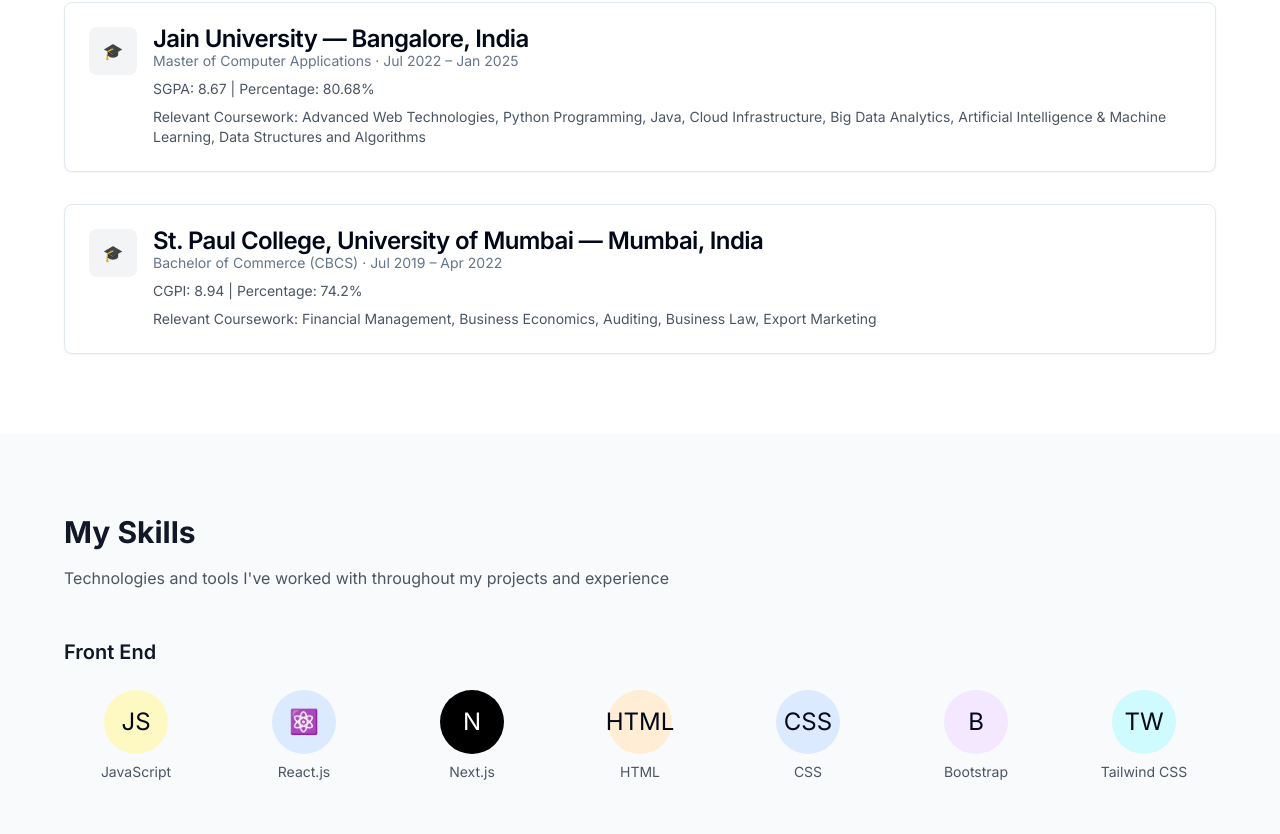
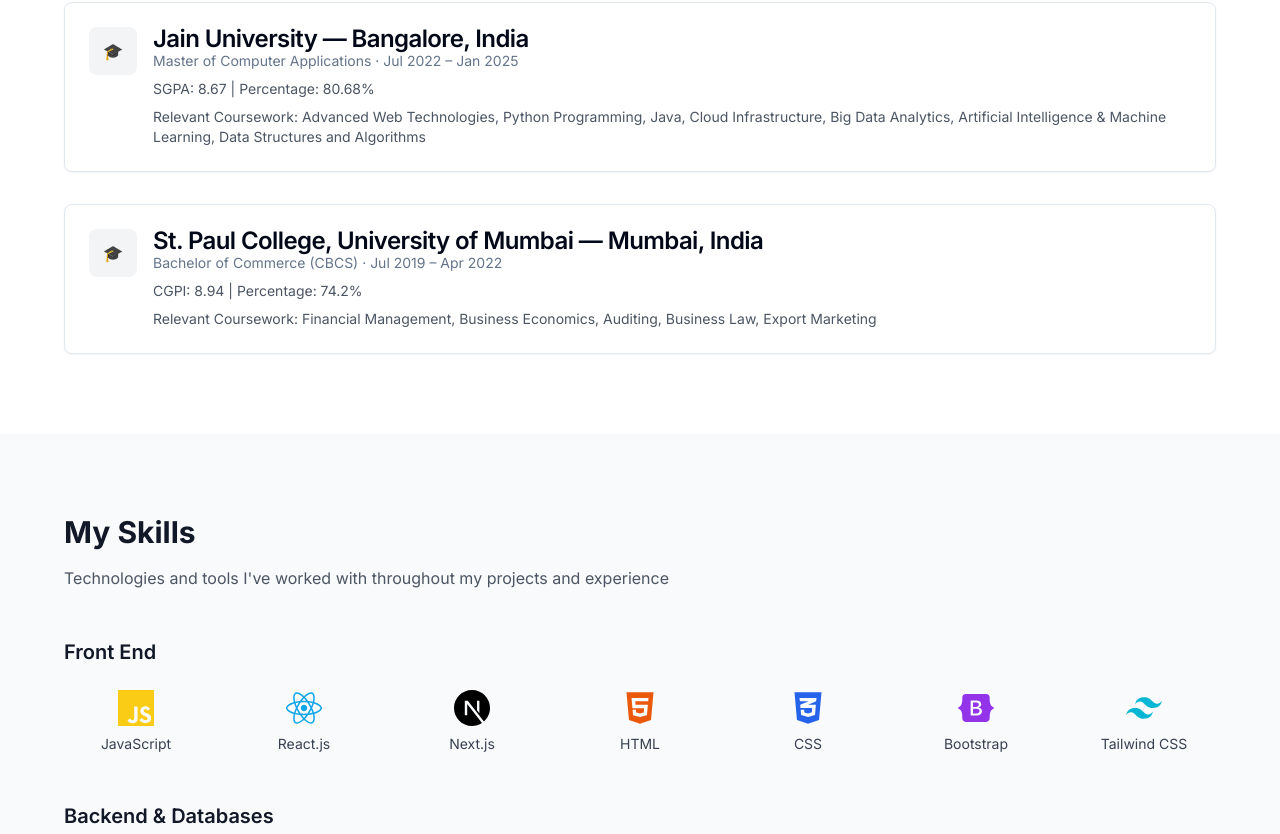
Before and after one commit to amitkukrejadev/portfilio, a Next.js app: page / in a window 1280 px wide. Shown: the part 1953-2787 px from the top of the page. Built offline with nearby package versions, Linux system fonts and the light colour scheme.

Commit message:
Updated the Homepage

```diff
--- a/app/page.tsx
+++ b/app/page.tsx
@@ -1,12 +1,28 @@
 "use client";
 
+import { VscCode } from "react-icons/vsc";
 import {
+  FaReact,
+  FaHtml5,
+  FaCss3Alt,
+  FaBootstrap,
+  FaNodeJs,
+  FaGitAlt,
+  FaGithub,
+  FaFigma,
+  FaDocker,
+} from "react-icons/fa";
+import {
+  SiJavascript,
+  SiNextdotjs,
+  SiTailwindcss,
+  SiExpress,
+  SiMongodb,
+  SiPostgresql,
+  SiPrisma,
+  SiVercel,
+  SiFastify,
   SiReact,
-  SiNextdotjs,
-  SiNodedotjs,
-  SiJavascript,
-  SiMongodb,
-  SiTailwindcss,
 } from "react-icons/si";
 import {
   Mail,
@@ -30,6 +46,8 @@ import Link from "next/link";
 import { useEffect, useRef } from "react";
 
 export default function Home() {
+  const iconClasses = "text-4xl mb-2";
+
   const reactIconRef = useRef<HTMLDivElement>(null);
   const nextIconRef = useRef<HTMLDivElement>(null);
   const nodeIconRef = useRef<HTMLDivElement>(null);
@@ -81,6 +99,20 @@ export default function Home() {
     nextAnimation();
     nodeAnimation();
   }, []);
+
+  type SkillItemProps = {
+    icon: React.ReactNode;
+    label: string;
+  };
+
+  const SkillItem = ({ icon, label }: SkillItemProps) => (
+    <div className="flex flex-col items-center">
+      <div className="w-16 h-16 rounded-full bg-gray-100 dark:bg-gray-800 flex items-center justify-center text-2xl mb-2">
+        {icon}
+      </div>
+      <span className="text-sm text-gray-600 dark:text-gray-300">{label}</span>
+    </div>
+  );
 
   return (
     <div className="bg-white dark:bg-gray-950">
@@ -242,7 +274,7 @@ export default function Home() {
                   className="flex flex-col items-center group cursor-pointer"
                 >
                   <div className="w-20 h-20 bg-green-100 dark:bg-green-900/30 rounded-lg flex items-center justify-center shadow-lg transition-all duration-300 group-hover:shadow-xl border border-green-200 dark:border-green-800">
-                    <SiNodedotjs className="text-green-600 dark:text-green-400 text-3xl" />
+                    <FaNodeJs className="text-green-600 dark:text-green-400 text-3xl" />
                   </div>
                   <span className="text-sm text-gray-600 dark:text-gray-300 mt-2 font-medium">
                     Node.js
@@ -521,178 +553,113 @@ export default function Home() {
           </p>
 
           <div className="space-y-12">
+            {/* Front End */}
             <div>
               <h3 className="text-xl font-semibold text-gray-900 dark:text-white mb-6">
                 Front End
               </h3>
               <div className="grid grid-cols-2 sm:grid-cols-4 lg:grid-cols-7 gap-6">
-                <div className="flex flex-col items-center">
-                  <div className="w-16 h-16 bg-yellow-100 dark:bg-yellow-900/30 rounded-full flex items-center justify-center mb-2">
-                    <span className="text-2xl">JS</span>
-                  </div>
-                  <span className="text-sm text-gray-600 dark:text-gray-300">
-                    JavaScript
-                  </span>
+                <div className="flex flex-col items-center text-gray-700 dark:text-gray-300">
+                  <SiJavascript className={`${iconClasses} text-yellow-400`} />
+                  <span className="text-sm">JavaScript</span>
                 </div>
-                <div className="flex flex-col items-center">
-                  <div className="w-16 h-16 bg-blue-100 dark:bg-blue-900/30 rounded-full flex items-center justify-center mb-2">
-                    <span className="text-2xl">⚛️</span>
-                  </div>
-                  <span className="text-sm text-gray-600 dark:text-gray-300">
-                    React.js
-                  </span>
+                <div className="flex flex-col items-center text-gray-700 dark:text-gray-300">
+                  <FaReact className={`${iconClasses} text-sky-500`} />
+                  <span className="text-sm">React.js</span>
                 </div>
-                <div className="flex flex-col items-center">
-                  <div className="w-16 h-16 bg-black dark:bg-gray-800 rounded-full flex items-center justify-center mb-2">
-                    <span className="text-2xl text-white">N</span>
-                  </div>
-                  <span className="text-sm text-gray-600 dark:text-gray-300">
-                    Next.js
-                  </span>
+                <div className="flex flex-col items-center text-gray-700 dark:text-gray-300">
+                  <SiNextdotjs
+                    className={`${iconClasses} text-black dark:text-white`}
+                  />
+                  <span className="text-sm">Next.js</span>
                 </div>
-                <div className="flex flex-col items-center">
-                  <div className="w-16 h-16 bg-orange-100 dark:bg-orange-900/30 rounded-full flex items-center justify-center mb-2">
-                    <span className="text-2xl">HTML</span>
-                  </div>
-                  <span className="text-sm text-gray-600 dark:text-gray-300">
-                    HTML
-                  </span>
+                <div className="flex flex-col items-center text-gray-700 dark:text-gray-300">
+                  <FaHtml5 className={`${iconClasses} text-orange-600`} />
+                  <span className="text-sm">HTML</span>
                 </div>
-                <div className="flex flex-col items-center">
-                  <div className="w-16 h-16 bg-blue-100 dark:bg-blue-900/30 rounded-full flex items-center justify-center mb-2">
-                    <span className="text-2xl">CSS</span>
-                  </div>
-                  <span className="text-sm text-gray-600 dark:text-gray-300">
-                    CSS
-                  </span>
+                <div className="flex flex-col items-center text-gray-700 dark:text-gray-300">
+                  <FaCss3Alt className={`${iconClasses} text-blue-600`} />
+                  <span className="text-sm">CSS</span>
                 </div>
-                <div className="flex flex-col items-center">
-                  <div className="w-16 h-16 bg-purple-100 dark:bg-purple-900/30 rounded-full flex items-center justify-center mb-2">
-                    <span className="text-2xl">B</span>
-                  </div>
-                  <span className="text-sm text-gray-600 dark:text-gray-300">
-                    Bootstrap
-                  </span>
+                <div className="flex flex-col items-center text-gray-700 dark:text-gray-300">
+                  <FaBootstrap className={`${iconClasses} text-purple-600`} />
+                  <span className="text-sm">Bootstrap</span>
                 </div>
-                <div className="flex flex-col items-center">
-                  <div className="w-16 h-16 bg-cyan-100 dark:bg-cyan-900/30 rounded-full flex items-center justify-center mb-2">
-                    <span className="text-2xl">TW</span>
-                  </div>
-                  <span className="text-sm text-gray-600 dark:text-gray-300">
-                    Tailwind CSS
-                  </span>
+                <div className="flex flex-col items-center text-gray-700 dark:text-gray-300">
+                  <SiTailwindcss className={`${iconClasses} text-cyan-500`} />
+                  <span className="text-sm">Tailwind CSS</span>
                 </div>
               </div>
             </div>
 
+            {/* Backend & Databases */}
             <div>
               <h3 className="text-xl font-semibold text-gray-900 dark:text-white mb-6">
                 Backend & Databases
               </h3>
               <div className="grid grid-cols-2 sm:grid-cols-4 lg:grid-cols-6 gap-6">
-                <div className="flex flex-col items-center">
-                  <div className="w-16 h-16 bg-green-100 dark:bg-green-900/30 rounded-full flex items-center justify-center mb-2">
-                    <span className="text-2xl">🟢</span>
-                  </div>
-                  <span className="text-sm text-gray-600 dark:text-gray-300">
-                    Node.js
-                  </span>
+                <div className="flex flex-col items-center text-gray-700 dark:text-gray-300">
+                  <FaNodeJs className={`${iconClasses} text-green-600`} />
+                  <span className="text-sm">Node.js</span>
                 </div>
-                <div className="flex flex-col items-center">
-                  <div className="w-16 h-16 bg-gray-100 dark:bg-gray-800 rounded-full flex items-center justify-center mb-2">
-                    <span className="text-2xl">Ex</span>
-                  </div>
-                  <span className="text-sm text-gray-600 dark:text-gray-300">
-                    Express.js
-                  </span>
+                <div className="flex flex-col items-center text-gray-700 dark:text-gray-300">
+                  <SiExpress className={`${iconClasses} text-gray-500`} />
+                  <span className="text-sm">Express.js</span>
                 </div>
-                <div className="flex flex-col items-center">
-                  <div className="w-16 h-16 bg-black dark:bg-gray-800 rounded-full flex items-center justify-center mb-2">
-                    <span className="text-2xl text-white">F</span>
-                  </div>
-                  <span className="text-sm text-gray-600 dark:text-gray-300">
-                    Fastify
-                  </span>
+                <div className="flex flex-col items-center text-gray-700 dark:text-gray-300">
+                  <SiFastify
+                    className={`${iconClasses} text-black dark:text-white`}
+                  />
+                  <span className="text-sm">Fastify</span>
                 </div>
-                <div className="flex flex-col items-center">
-                  <div className="w-16 h-16 bg-green-100 dark:bg-green-900/30 rounded-full flex items-center justify-center mb-2">
-                    <span className="text-2xl">🍃</span>
-                  </div>
-                  <span className="text-sm text-gray-600 dark:text-gray-300">
-                    MongoDB
-                  </span>
+                <div className="flex flex-col items-center text-gray-700 dark:text-gray-300">
+                  <SiMongodb className={`${iconClasses} text-green-500`} />
+                  <span className="text-sm">MongoDB</span>
                 </div>
-                <div className="flex flex-col items-center">
-                  <div className="w-16 h-16 bg-blue-100 dark:bg-blue-900/30 rounded-full flex items-center justify-center mb-2">
-                    <span className="text-2xl">🐘</span>
-                  </div>
-                  <span className="text-sm text-gray-600 dark:text-gray-300">
-                    PostgreSQL
-                  </span>
+                <div className="flex flex-col items-center text-gray-700 dark:text-gray-300">
+                  <SiPostgresql className={`${iconClasses} text-blue-500`} />
+                  <span className="text-sm">PostgreSQL</span>
                 </div>
-                <div className="flex flex-col items-center">
-                  <div className="w-16 h-16 bg-gray-100 dark:bg-gray-800 rounded-full flex items-center justify-center mb-2">
-                    <span className="text-2xl">P</span>
-                  </div>
-                  <span className="text-sm text-gray-600 dark:text-gray-300">
-                    Prisma
-                  </span>
+                <div className="flex flex-col items-center text-gray-700 dark:text-gray-300">
+                  <SiPrisma className={`${iconClasses} text-indigo-500`} />
+                  <span className="text-sm">Prisma</span>
                 </div>
               </div>
             </div>
 
+            {/* Tools & Platforms */}
             <div>
               <h3 className="text-xl font-semibold text-gray-900 dark:text-white mb-6">
                 Tools & Platforms
               </h3>
               <div className="grid grid-cols-2 sm:grid-cols-4 lg:grid-cols-6 gap-6">
-                <div className="flex flex-col items-center">
-                  <div className="w-16 h-16 bg-orange-100 dark:bg-orange-900/30 rounded-full flex items-center justify-center mb-2">
-                    <span className="text-2xl">🔶</span>
-                  </div>
-                  <span className="text-sm text-gray-600 dark:text-gray-300">
-                    Git
-                  </span>
+                <div className="flex flex-col items-center text-gray-700 dark:text-gray-300">
+                  <FaGitAlt className={`${iconClasses} text-orange-500`} />
+                  <span className="text-sm">Git</span>
                 </div>
-                <div className="flex flex-col items-center">
-                  <div className="w-16 h-16 bg-gray-100 dark:bg-gray-800 rounded-full flex items-center justify-center mb-2">
-                    <span className="text-2xl">🐙</span>
-                  </div>
-                  <span className="text-sm text-gray-600 dark:text-gray-300">
-                    GitHub
-                  </span>
+                <div className="flex flex-col items-center text-gray-700 dark:text-gray-300">
+                  <FaGithub
+                    className={`${iconClasses} text-black dark:text-white`}
+                  />
+                  <span className="text-sm">GitHub</span>
                 </div>
-                <div className="flex flex-col items-center">
-                  <div className="w-16 h-16 bg-blue-100 dark:bg-blue-900/30 rounded-full flex items-center justify-center mb-2">
-                    <span className="text-2xl">VS</span>
-                  </div>
-                  <span className="text-sm text-gray-600 dark:text-gray-300">
-                    VS Code
-                  </span>
+                <div className="flex flex-col items-center text-gray-700 dark:text-gray-300">
+                  <VscCode className={`${iconClasses} text-blue-500`} />
+                  <span className="text-sm">VS Code</span>
                 </div>
-                <div className="flex flex-col items-center">
-                  <div className="w-16 h-16 bg-purple-100 dark:bg-purple-900/30 rounded-full flex items-center justify-center mb-2">
-                    <span className="text-2xl">F</span>
-                  </div>
-                  <span className="text-sm text-gray-600 dark:text-gray-300">
-                    Figma
-                  </span>
+                <div className="flex flex-col items-center text-gray-700 dark:text-gray-300">
+                  <FaFigma className={`${iconClasses} text-pink-500`} />
+                  <span className="text-sm">Figma</span>
                 </div>
-                <div className="flex flex-col items-center">
-                  <div className="w-16 h-16 bg-black dark:bg-gray-800 rounded-full flex items-center justify-center mb-2">
-                    <span className="text-2xl text-white">▲</span>
-                  </div>
-                  <span className="text-sm text-gray-600 dark:text-gray-300">
-                    Vercel
-                  </span>
+                <div className="flex flex-col items-center text-gray-700 dark:text-gray-300">
+                  <SiVercel
+                    className={`${iconClasses} text-black dark:text-white`}
+                  />
+                  <span className="text-sm">Vercel</span>
                 </div>
-                <div className="flex flex-col items-center">
-                  <div className="w-16 h-16 bg-blue-100 dark:bg-blue-900/30 rounded-full flex items-center justify-center mb-2">
-                    <span className="text-2xl">🐳</span>
-                  </div>
-                  <span className="text-sm text-gray-600 dark:text-gray-300">
-                    Docker
-                  </span>
+                <div className="flex flex-col items-center text-gray-700 dark:text-gray-300">
+                  <FaDocker className={`${iconClasses} text-blue-400`} />
+                  <span className="text-sm">Docker</span>
                 </div>
               </div>
             </div>
```
